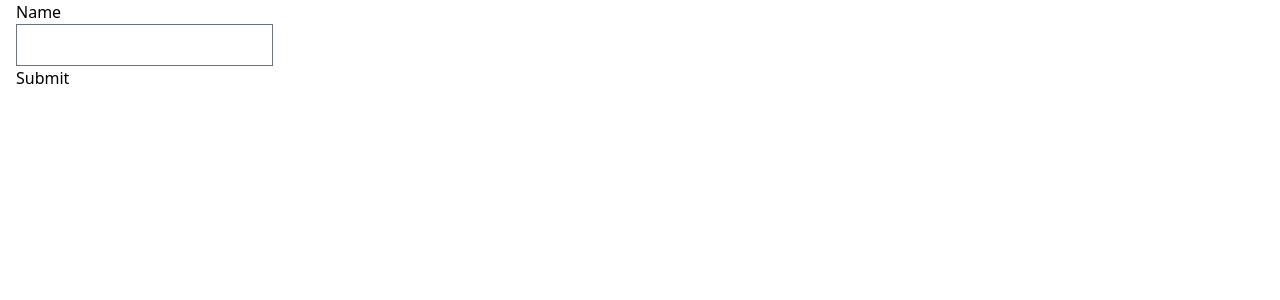
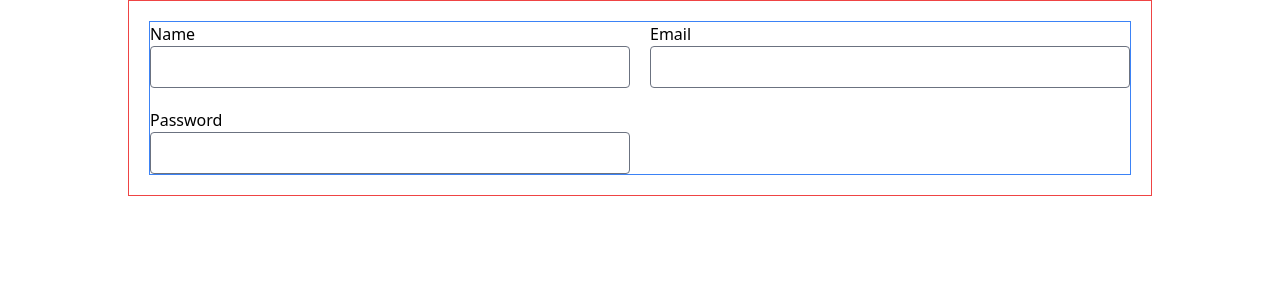
Before and after one commit to mahmud035/Level-2-Frontend-Track-All-Modules, a React (Vite) app in the folder 5. Forms in React/reusable-form/: page / in a window 1280 px wide. Shown: the top 300 px of the page. Built offline with nearby package versions, Linux system fonts and the light colour scheme.

Commit message:
5-2 Double Column From Layout

```diff
--- a/5. Forms in React/reusable-form/src/components/NormalForm/NormalForm.tsx
+++ b/5. Forms in React/reusable-form/src/components/NormalForm/NormalForm.tsx
@@ -12,15 +12,49 @@ const NormalForm = () => {
   };
 
   return (
-    <form onSubmit={handleSubmit(onSubmit)}>
-      <div>
-        <label className="block" htmlFor="name">
-          Name
-        </label>
-        <input type="text" id="name" {...register('name')} />
+    <form
+      onSubmit={handleSubmit(onSubmit)}
+      className="max-w-5xl p-5 mx-auto border border-red-500"
+    >
+      <div className="grid grid-cols-2 gap-5 border border-blue-500 ">
+        <div className="w-full">
+          <label htmlFor="name" className="block font-medium">
+            Name
+          </label>
+          <input
+            type="text"
+            id="name"
+            className="w-full rounded"
+            {...register('name')}
+          />
+        </div>
+
+        <div className="w-full">
+          <label htmlFor="email" className="block font-medium">
+            Email
+          </label>
+          <input
+            type="text"
+            id="name"
+            className="w-full rounded"
+            {...register('email')}
+          />
+        </div>
+
+        <div className="w-full">
+          <label htmlFor="password" className="block font-medium">
+            Password
+          </label>
+          <input
+            type="text"
+            id="name"
+            className="w-full rounded"
+            {...register('password')}
+          />
+        </div>
       </div>
 
-      <button type="submit">Submit</button>
+      {/* <Button>Submit</Button> */}
     </form>
   );
 };
```
